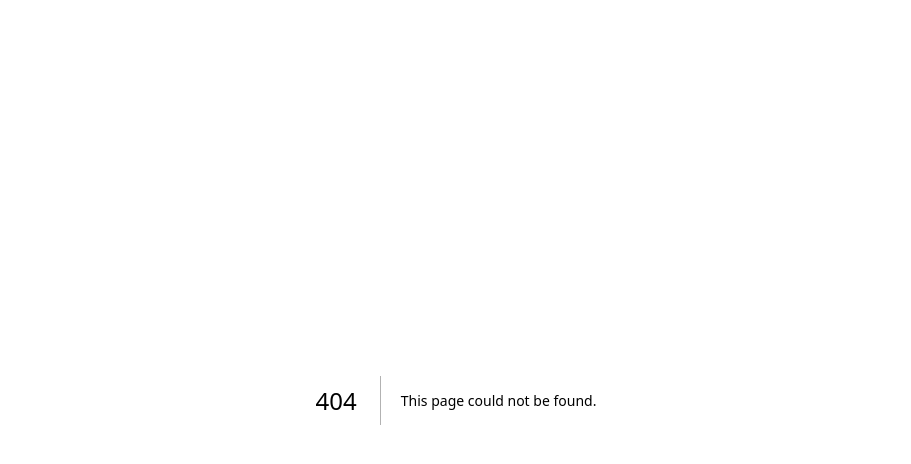
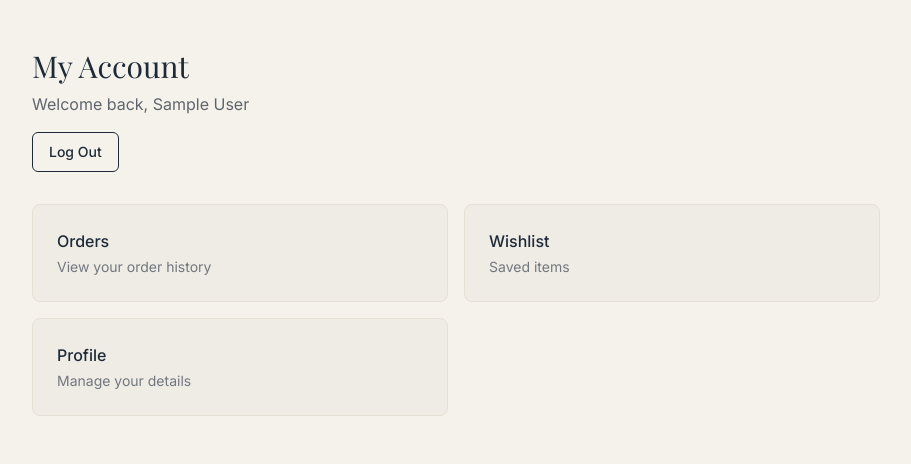
Before and after one commit to Aavash2004/shoe-store, a Next.js app: page /account in a window 1280 px wide. Before the commit this address had no page. Shown: the top 464 px of the page, without its empty margins (184-1095 px from the left). Built offline with nearby package versions, Linux system fonts and the light colour scheme; no server answers; sample sign-in values are in the browser's storage.

Commit message:
added a account page after the login

```diff
--- /dev/null
+++ b/app/account/layout.tsx
@@ -0,0 +1,16 @@
+import { redirect } from "next/navigation";
+import { auth } from "@/lib/auth/auth";
+
+export default async function AccountLayout({
+  children,
+}: {
+  children: React.ReactNode;
+}) {
+  const session = await auth();
+
+  if (!session?.user) {
+    redirect("/auth/login");
+  }
+
+  return <div className="mx-auto max-w-4xl px-6 py-12">{children}</div>;
+}
--- /dev/null
+++ b/app/account/page.tsx
@@ -0,0 +1,48 @@
+import Link from "next/link";
+import { auth } from "@/lib/auth/auth";
+import { LogoutButton } from "@/components/account/LogoutButton";
+
+export default async function AccountPage() {
+  const session = await auth();
+
+  return (
+    <div>
+      <h1 className="font-[family-name:var(--font-display)] text-3xl text-navy">
+        My Account
+      </h1>
+      <p className="mt-2 text-navy/70">
+        Welcome back, {session?.user?.name ?? session?.user?.email}
+      </p>
+
+      <div className="mt-4">
+        <LogoutButton />
+      </div>
+
+      <div className="mt-8 grid grid-cols-1 gap-4 sm:grid-cols-2">
+        <Link
+          href="/account/orders"
+          className="rounded-lg border border-sand bg-cream-alt p-6 hover:border-accent"
+        >
+          <h2 className="font-medium text-navy">Orders</h2>
+          <p className="mt-1 text-sm text-navy/60">View your order history</p>
+        </Link>
+
+        <Link
+          href="/account/wishlist"
+          className="rounded-lg border border-sand bg-cream-alt p-6 hover:border-accent"
+        >
+          <h2 className="font-medium text-navy">Wishlist</h2>
+          <p className="mt-1 text-sm text-navy/60">Saved items</p>
+        </Link>
+
+        <Link
+          href="/account/profile"
+          className="rounded-lg border border-sand bg-cream-alt p-6 hover:border-accent"
+        >
+          <h2 className="font-medium text-navy">Profile</h2>
+          <p className="mt-1 text-sm text-navy/60">Manage your details</p>
+        </Link>
+      </div>
+    </div>
+  );
+}
--- /dev/null
+++ b/app/api/auth/register/route.ts
@@ -0,0 +1,34 @@
+import { NextRequest, NextResponse } from "next/server";
+import bcrypt from "bcryptjs";
+import { z } from "zod";
+import { prisma } from "@/lib/db/prisma";
+
+const registerSchema = z.object({
+  name: z.string().min(1),
+  email: z.string().email(),
+  password: z.string().min(8),
+});
+
+export async function POST(request: NextRequest) {
+  const body = await request.json();
+  const parsed = registerSchema.safeParse(body);
+
+  if (!parsed.success) {
+    return NextResponse.json({ error: "Invalid input" }, { status: 400 });
+  }
+
+  const { name, email, password } = parsed.data;
+
+  const existing = await prisma.user.findUnique({ where: { email } });
+  if (existing) {
+    return NextResponse.json({ error: "Email already in use" }, { status: 409 });
+  }
+
+  const hashedPassword = await bcrypt.hash(password, 10);
+
+  const user = await prisma.user.create({
+    data: { name, email, password: hashedPassword },
+  });
+
+  return NextResponse.json({ id: user.id, email: user.email }, { status: 201 });
+}
--- /dev/null
+++ b/components/account/LogoutButton.tsx
@@ -0,0 +1,12 @@
+"use client";
+
+import { signOut } from "next-auth/react";
+import { Button } from "@/components/ui/button";
+
+export function LogoutButton() {
+  return (
+    <Button variant="outline" onClick={() => signOut({ callbackUrl: "/" })}>
+      Log Out
+    </Button>
+  );
+}
--- a/components/layout/Header.tsx
+++ b/components/layout/Header.tsx
@@ -5,6 +5,7 @@ import Link from "next/link";
 import { usePathname, useSearchParams } from "next/navigation";
 import { ShoppingBag, Heart, User, Menu, X } from "lucide-react";
 import { Button } from "@/components/ui/button";
+import { useSession, signOut } from "next-auth/react";
 
 const links = [
   { href: "/shop", label: "Shop", category: null },
@@ -22,7 +23,7 @@ export function Header() {
   const searchParams = useSearchParams();
   const activeCategory = searchParams.get("category");
   const cartCount = useCartCount();
-
+const { data: session } = useSession();
   const [mobileOpen, setMobileOpen] = useState(false);
 
   // Close the mobile menu on route/query change.
@@ -88,12 +89,19 @@ export function Header() {
 
         {/* Icons */}
         <div className="flex items-center gap-1">
-          <Button variant="ghost" size="icon" asChild className="hidden sm:inline-flex">
-            <Link href="/account/wishlist" aria-label="Wishlist">
-              <Heart className="h-5 w-5" strokeWidth={1.5} />
-            </Link>
-          </Button>
-
+          {session?.user ? (
+  <Button variant="ghost" size="icon" asChild>
+    <Link href="/account">
+      <User className="h-5 w-5" />
+    </Link>
+  </Button>
+) : (
+  <Button variant="ghost" size="icon" asChild>
+    <Link href="/auth/login">
+      <User className="h-5 w-5" />
+    </Link>
+  </Button>
+)}
           <Button variant="ghost" size="icon" asChild className="hidden sm:inline-flex">
             <Link href="/account" aria-label="Account">
               <User className="h-5 w-5" strokeWidth={1.5} />
--- a/package.json
+++ b/package.json
@@ -22,7 +22,7 @@
     "lucide-react": "^1.32.0",
     "motion": "^13.1.0",
     "next": "16.3.1",
-    "next-auth": "^4.24.15",
+    "next-auth": "5.0.0-beta.32",
     "react": "19.2.8",
     "react-dom": "19.2.8",
     "react-hook-form": "^7.85.0",
```
Also changed, not shown: app/(auth)/auth/login/page.tsx (renamed from app/(auth)/auth/login/pae.tsx), 1 other file (tests, documents, lock files or other folders).
